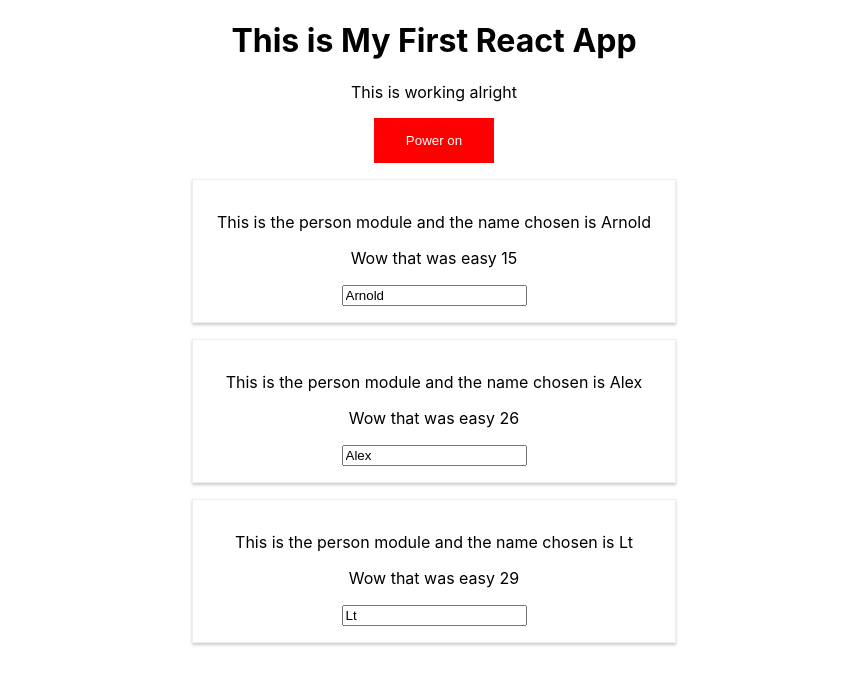
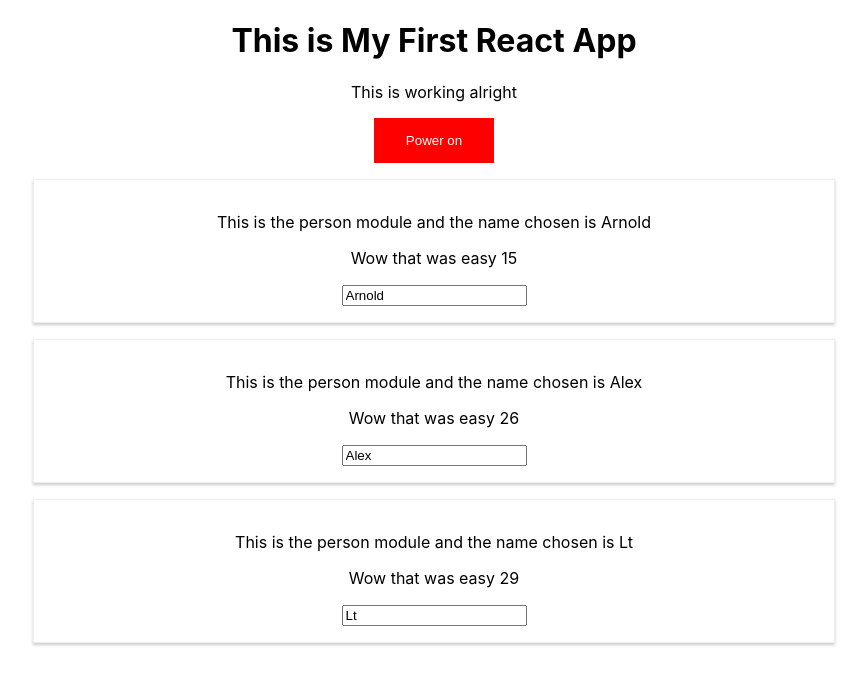
Before and after one commit to futuregit/react-complete-guide, a React (Create React App) app: page / in a window 1280 px wide. Both pictures are taken after a click on the button "Power on". Shown: the top 684 px of the page, without its empty margins (206-1073 px from the left). Built offline with nearby package versions, Linux system fonts and the light colour scheme.

Commit message:
Removing Radium and StyleRoot before running npm eject

```diff
--- a/src/App.js
+++ b/src/App.js
@@ -1,6 +1,5 @@
 import React, { Component } from 'react';
 import './App.css';
-import Radium, { StyleRoot } from 'radium/';
 import Person from './Person/Person';
 import UserInput from './UserInput/UserInput';
 import UserOutput from './UserOutput/UserOutput';
@@ -73,11 +72,7 @@ deleteNameHandler = (nameIndex) => {
       color: 'white',
       padding: '15px 32px',
       display: 'inline-block',
-      cursor: 'pointer',
-      ':hover': {
-        backgroundColor: 'lightgreen',
-        color: 'black'
-      }
+      cursor: 'pointer'
   };
     let persons = null;
 
@@ -96,10 +91,6 @@ deleteNameHandler = (nameIndex) => {
       );
 
       style.backgroundColor = 'red';
-      style[':hover'] = {
-        backgroundColor: 'salmon',
-        color: 'black'
-      }
 
     }
 
@@ -112,7 +103,6 @@ deleteNameHandler = (nameIndex) => {
       classes.push('bold');
     }
     return (
-      <StyleRoot>
       <div className="App">
         <h1>This is My First React App</h1>
         <p className={classes.join(' ')}>This is working alright</p>
@@ -121,9 +111,8 @@ deleteNameHandler = (nameIndex) => {
             onClick={this.toggleHandler}>Power on</button>
         {persons}
       </div>
-      </StyleRoot>
     );
   }
 }
 
-export default Radium(App);
+export default App;
--- a/src/Person/Person.js
+++ b/src/Person/Person.js
@@ -1,15 +1,9 @@
 import React from 'react';
-import Radium from 'radium';
 import  './Person.css';
 
 const person = (props) => {
-  const style = {
-    '@media (min-width: 500px)': {
-      width: '450px'
-    }
-  }
   return (
-    <div className="Person" style={style}>
+    <div className="Person">
       <p onClick={props.click}>This is the person module and the name chosen is {props.name}</p>
       <p>Wow that was easy {props.age}</p>
       <p>{props.children}</p>
@@ -18,4 +12,4 @@ const person = (props) => {
   )
 };
 
-export default Radium(person);
+export default person;
```
Lines whose indentation alone changed are shown as unchanged.
